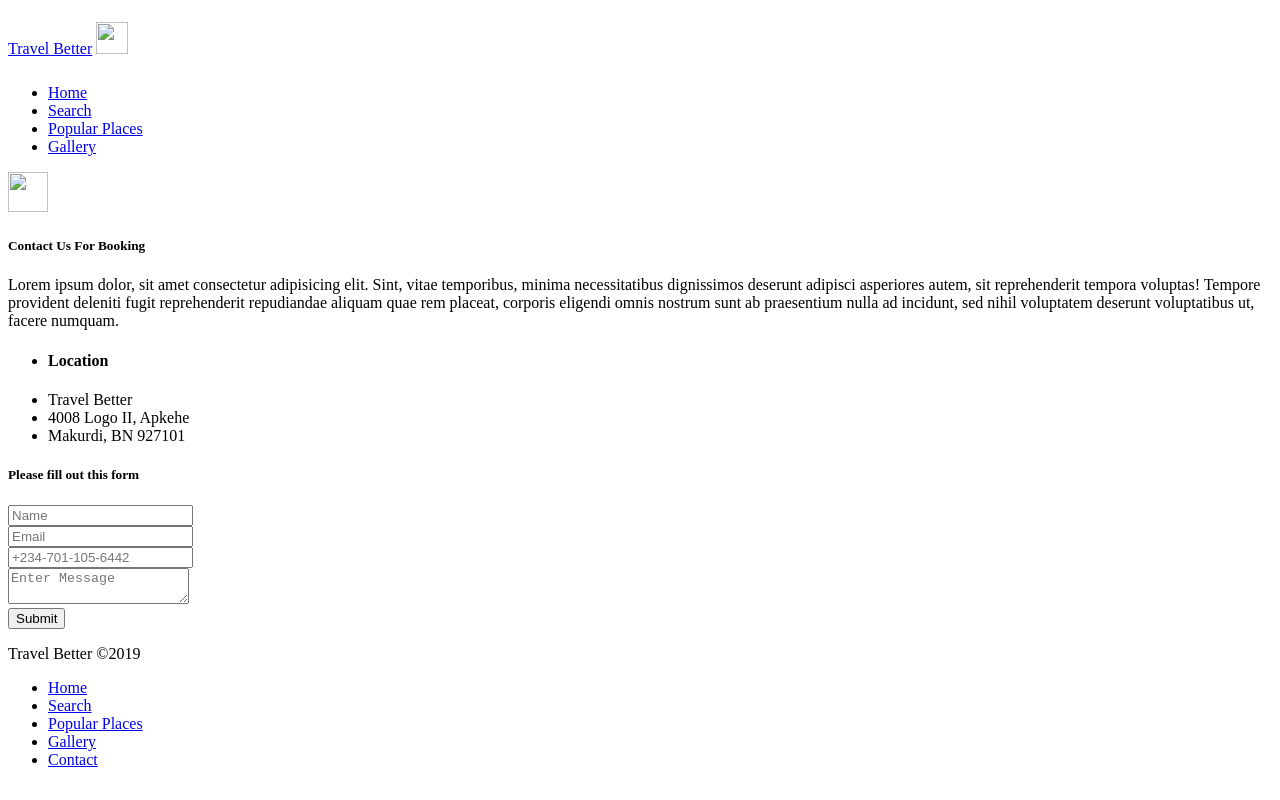
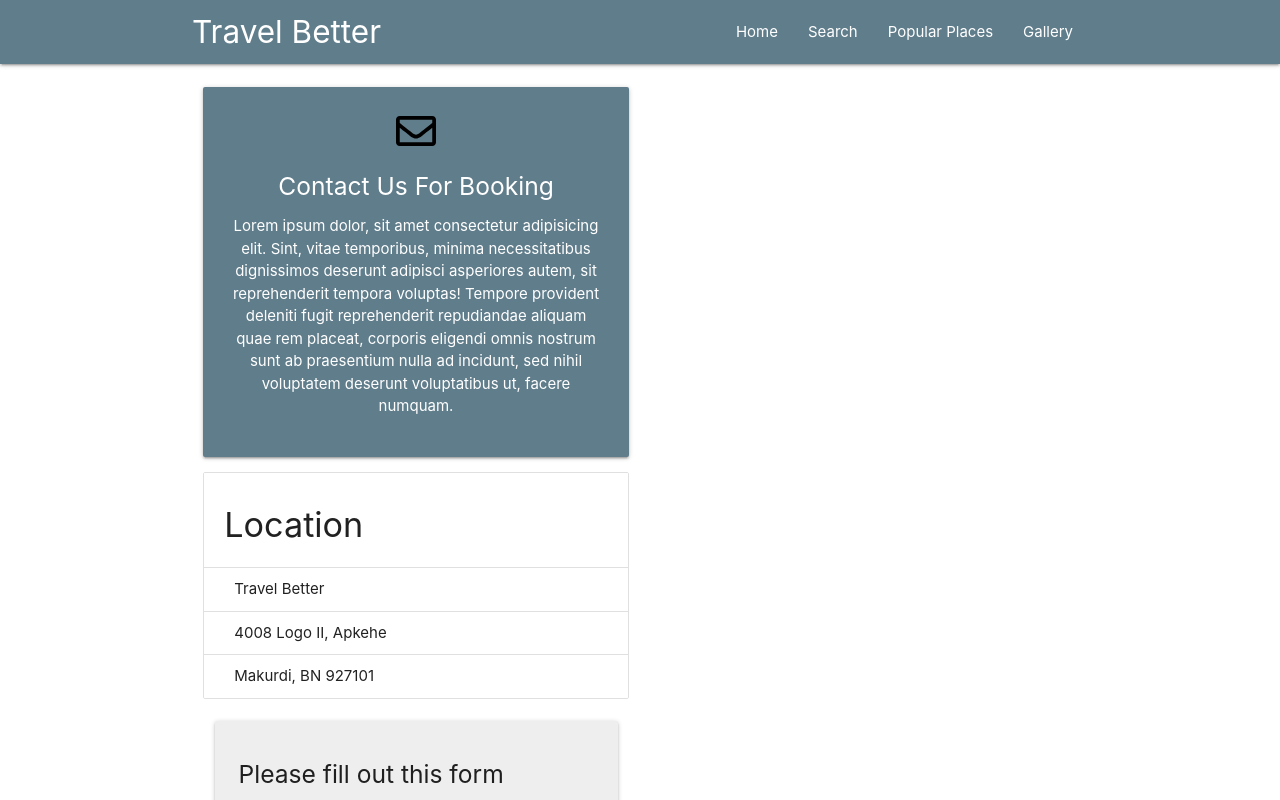
Before and after one commit to Lihemen/TravelAgency, a plain HTML site: page contact.html in a window 1280 px wide. Shown: the top 800 px of the page. Drawn offline with Linux system fonts and the light colour scheme; the site is published under a folder, as on GitHub Pages, so addresses that start at the root find nothing.

Commit message:
Update contact.html

```diff
--- a/contact.html
+++ b/contact.html
@@ -6,9 +6,9 @@
   <meta name="viewport" content="width=device-width, initial-scale=1.0">
   <meta http-equiv="X-UA-Compatible" content="ie=edge">
   <!-- materialize css minified -->
-  <link rel="stylesheet" href="/css/materialize.min.css">
+  <link rel="stylesheet" href="css/materialize.min.css">
   <!-- custom css -->
-  <link rel="stylesheet" href="/css/style.css">
+  <link rel="stylesheet" href="css/style.css">
   <title>Travel Better | Contact Form</title>
 </head>
 
@@ -21,7 +21,7 @@
           <a href="#" class="brand-logo">Travel Better</a>
           <a href="#" data-target="mobile-nav" class="sidenav-trigger">
             <i class="material-icons">
-              <img src="/icon/bars.svg" height="32px" width="32px" alt="" style="margin: 14px 0;">
+              <img src="icon/bars.svg" height="32px" width="32px" alt="" style="margin: 14px 0;">
             </i>
           </a>
           <ul class="right hide-on-med-and-down">
@@ -41,7 +41,7 @@
       <div class="row">
         <div class="col s12 m6">
           <div class="card-panel blue-grey white-text center">
-            <img src="/icon/envelope.svg" height="40px" width="40px" alt="">
+            <img src="icon/envelope.svg" height="40px" width="40px" alt="">
             <h5 style="text-transform: capitalize;">Contact us for booking</h5>
             <p>Lorem ipsum dolor, sit amet consectetur adipisicing elit. Sint, vitae temporibus, minima
               necessitatibus dignissimos deserunt adipisci asperiores autem, sit reprehenderit tempora voluptas!
@@ -91,8 +91,8 @@
     <li><a href="contact.html" target="_blank">Contact</a></li>
   </ul>
   <!-- end of mobile view -->
-  <script src="/js/materialize.min.js"></script>
-  <script src="/js/script.js"></script>
+  <script src="js/materialize.min.js"></script>
+  <script src="js/script.js"></script>
   <script></script>
 </body>
 
```
